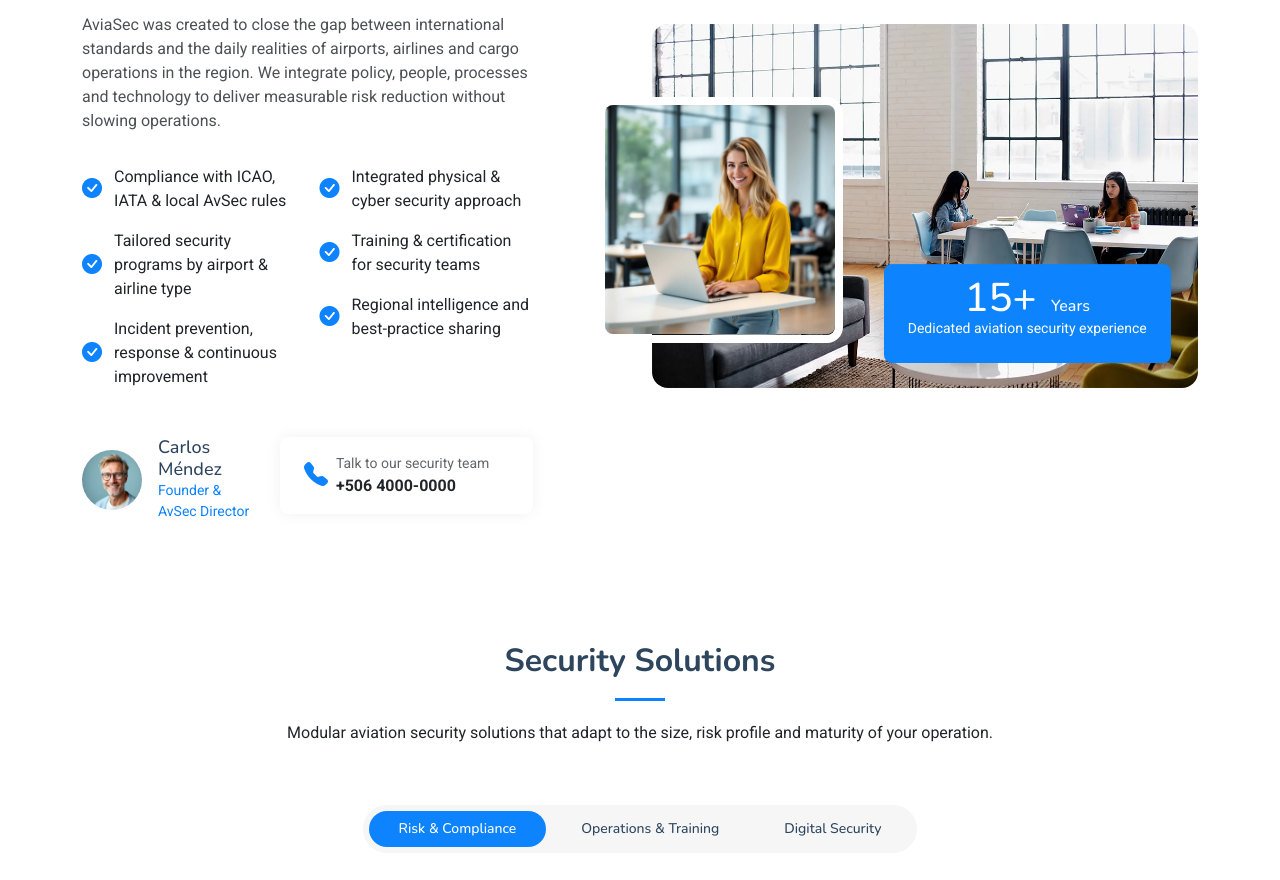
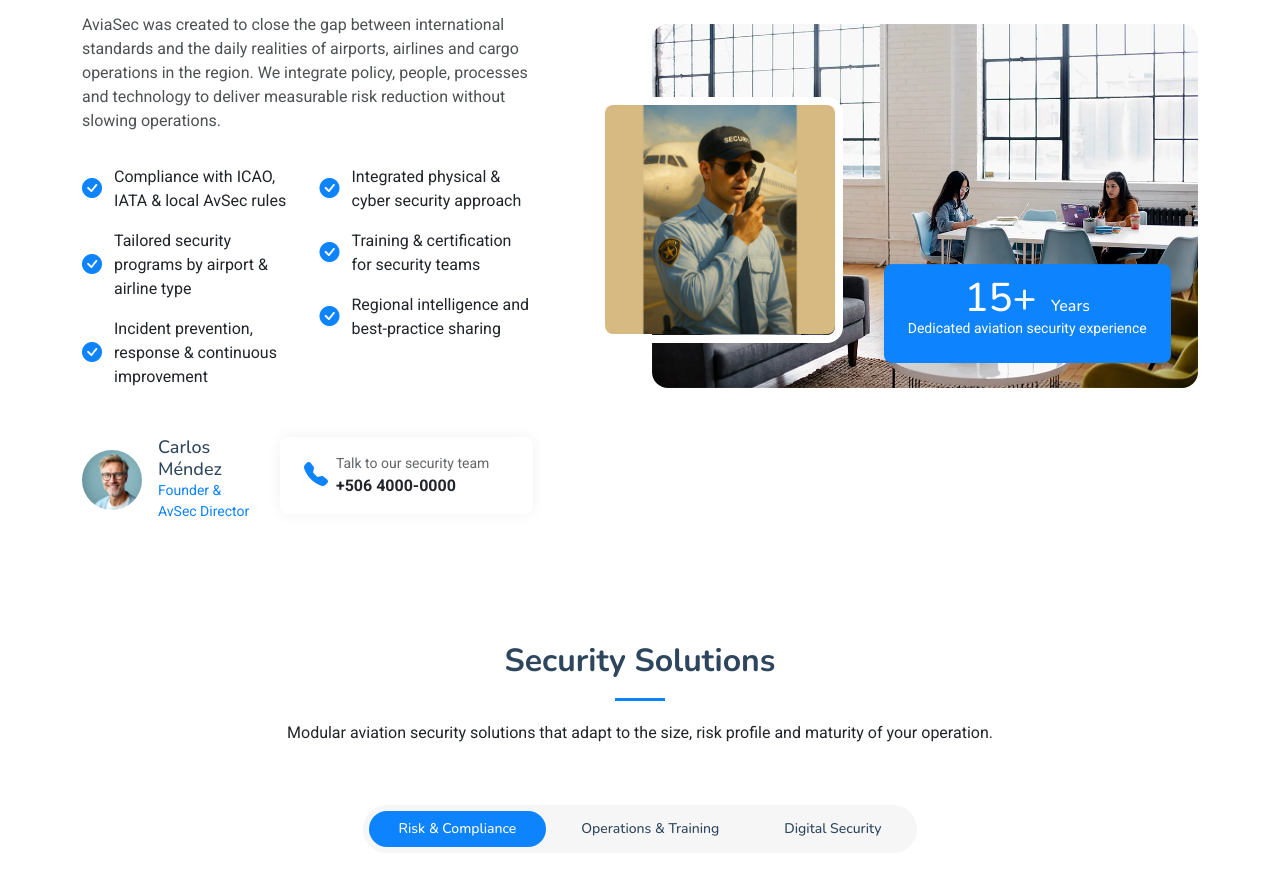
Before and after one commit to aibotsacademy/AviaSec, a plain HTML site: page index.html in a window 1280 px wide. Shown: the part 1254-2134 px from the top of the page. Drawn offline with nearby package versions, Linux system fonts and the light colour scheme.

Commit message:
Update index.html

```diff
--- a/index.html
+++ b/index.html
@@ -256,7 +256,7 @@
             <div class="image-wrapper">
               <div class="images position-relative" data-aos="zoom-out" data-aos-delay="400">
                 <img src="assets/img/about-5.webp" alt="Airport Security Coordination" class="img-fluid main-image rounded-4">
-                <img src="assets/img/about-2.webp" alt="Control Room Monitoring" class="img-fluid small-image rounded-4">
+                <img src="assets/img/aviasec-about.png" alt="Control Room Monitoring" class="img-fluid small-image rounded-4">
               </div>
               <div class="experience-badge floating">
                 <h3>15+ <span>Years</span></h3>
```
